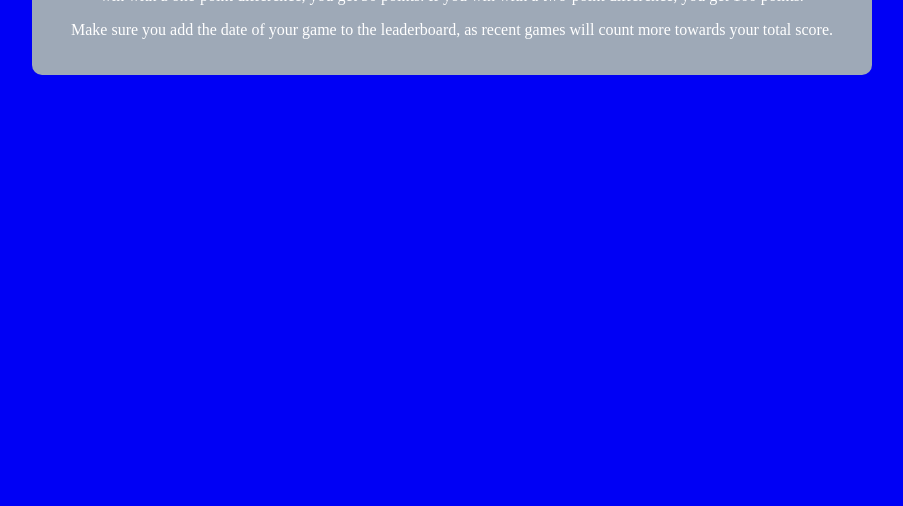
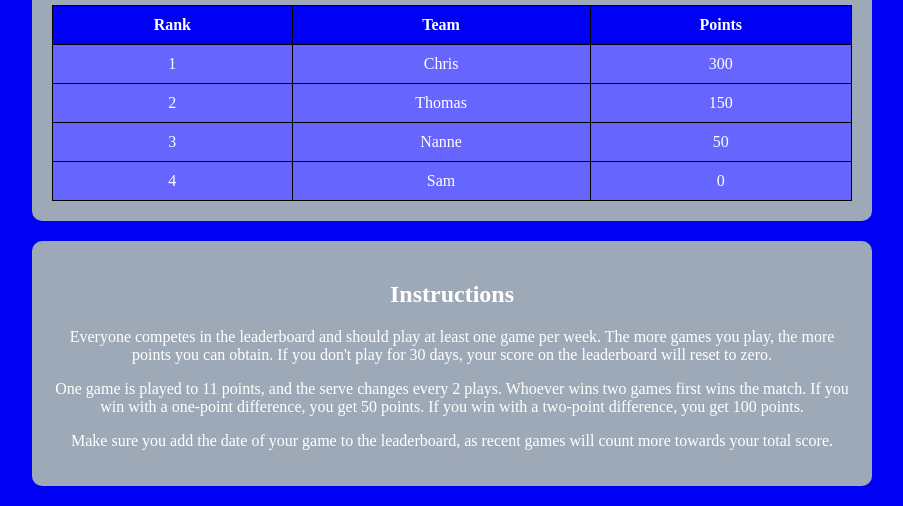
Before and after one commit to Chrisdekw/kaikotabletennis.github.io, a plain HTML site: page index.html in a window 1280 px wide. Shown: the part 684-1190 px from the top of the page, without its empty margins (188-1091 px from the left). Before the commit the page ends 800 px from the top, so only its background shows below. Drawn offline with Linux system fonts and the light colour scheme.

Commit message:
Update index.html

```diff
--- a/index.html
+++ b/index.html
@@ -167,11 +167,11 @@
     <script>
         const gameResults = [
             { date: '2024-05-24', home: 'Chris', away: 'Sam', score: '2-0' },
-            { date: '2024-05-24', home: 'Thomas', away: 'Chris', score: '1-0' }
-            { date: '2024-05-27', home: 'Nanne', away: 'Sam', score: '2-1' }
-            { date: '2024-05-27', home: 'Thomas', away: 'Chris', score: '2-0' }
-            { date: '2024-05-27', home: 'Chris', away: 'Nanne', score: '2-0' }
-            { date: '2024-05-27', home: 'Sam', away: 'Chris', score: '0-2' }
+            { date: '2024-05-24', home: 'Thomas', away: 'Chris', score: '1-0' },
+            { date: '2024-05-27', home: 'Nanne', away: 'Sam', score: '2-1' },
+            { date: '2024-05-27', home: 'Thomas', away: 'Chris', score: '2-0' },
+            { date: '2024-05-27', home: 'Chris', away: 'Nanne', score: '2-0' },
+            { date: '2024-05-27', home: 'Sam', away: 'Chris', score: '0-2' },
         ];
 
         function addGameResult() {
```
